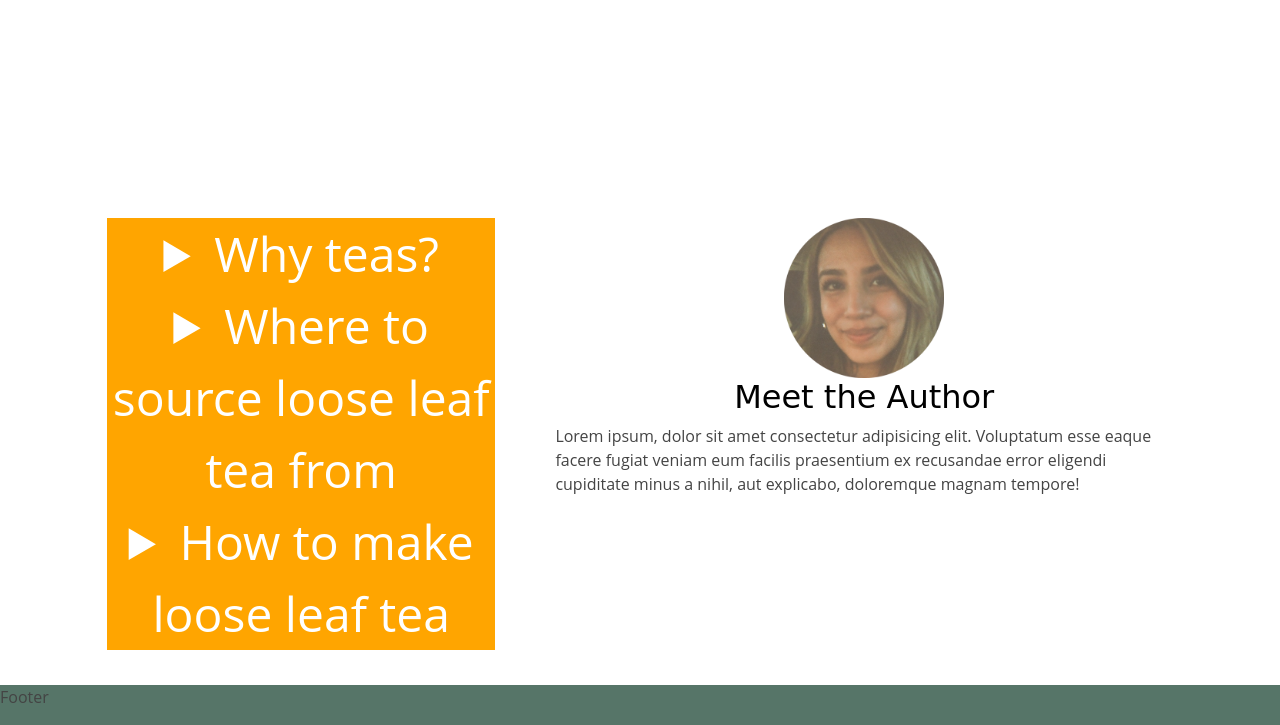
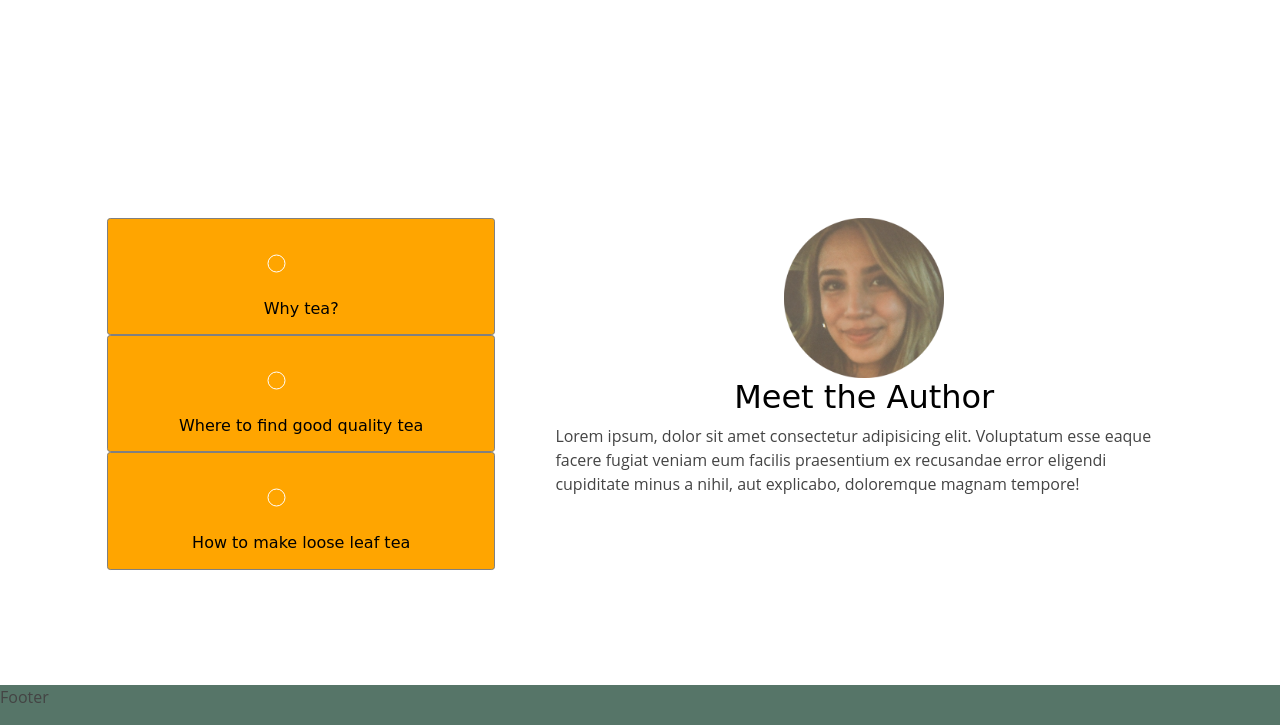
Before and after one commit to lechlechuga/teablog, a plain HTML site: page about.html in a window 1280 px wide. Shown: the part 75-800 px from the top of the page. Drawn offline with nearby package versions, Linux system fonts and the light colour scheme; a web font is replaced by a local one.

Commit message:
changed icons on summary details

```diff
--- a/about.html
+++ b/about.html
@@ -36,17 +36,17 @@
           <div class="grid sidebar">
             <section>
               <details class="accordion">
-                <summary>Why teas?</summary>
+                <summary><h3>Why tea?</h3></summary>
                 <p>Lorem ipsum dolor sit amet, consectetur adipiscing elit. Praesent eget risus vitae massa semper aliquam quis mattis quam.</p>
               </details>
 
               <details class="accordion">
-                <summary>Where to source loose leaf tea from</summary>
+                <summary><h3>Where to find good quality tea</h3></summary>
                 <p>Morbi vitae tortor tempus, placerat leo et, suscipit lectus. Phasellus ut euismod massa, eu eleifend ipsum.</p>
               </details>
 
               <details class="accordion">
-                <summary>How to make loose leaf tea</summary>
+                <summary><h3>How to make loose leaf tea</h3></summary>
                 <p>Nulla eu neque commodo, dapibus dolor eget, dictum arcu. In nec purus eu tellus consequat ultricies.</p>
               </details>
 
--- a/css/styles.css
+++ b/css/styles.css
@@ -1,6 +1,9 @@
-h1,h2{
+h1,h2, h3{
   font-family: 'Paprika', cursive;
   color: black;
+}
+h3{
+  font-size: medium;
 }
 p{
   color: #444;
@@ -124,3 +127,20 @@ p{
   height: 10rem;
   width: 10rem;
 }
+details > summary {
+  list-style-type:circle;
+}
+
+details[open] > summary {
+  list-style-type:circle;
+}
+
+details {
+  border: 1px solid gray;
+  border-radius: 0.2rem;
+  padding: 0.5rem;
+}
+
+details[open] > summary {
+  margin-bottom: 0.5rem;
+}
```
